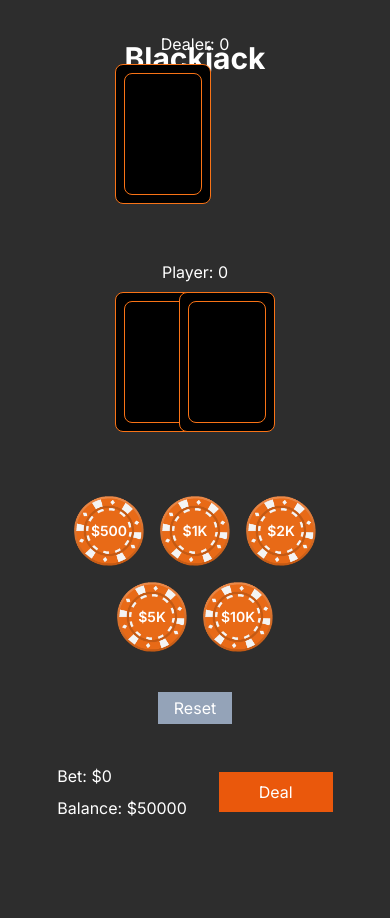
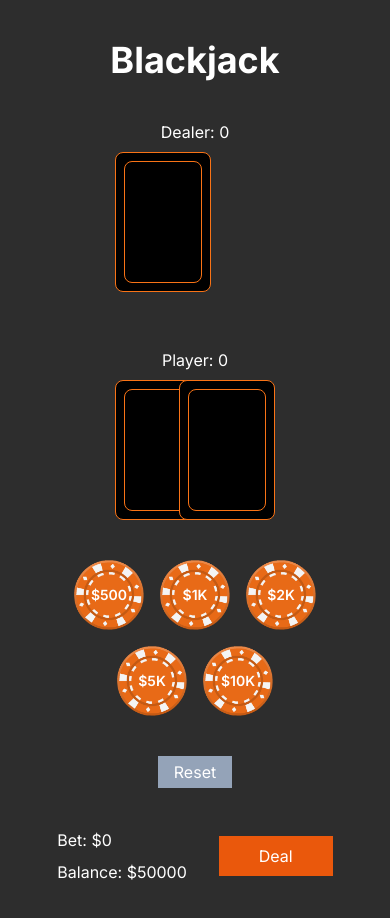
Before and after one commit to gelotuason/blackjack-card-game, a Next.js app: page / in a window 390 px wide. Shown: the top 918 px of the page. Before the commit the page ends 884 px from the top, so only its background shows below. Built offline with nearby package versions, Linux system fonts and the light colour scheme.

Commit message:
adjusted layout

```diff
--- a/src/app/components/Game.tsx
+++ b/src/app/components/Game.tsx
@@ -205,8 +205,8 @@ export default function Game() {
     }, [isGameOver]);
 
     return (
-        <main className="h-full grid content-center gap-10">
-            <section className="grid grid-cols-1 md:grid-cols-2 gap-16 md:gap-0 place-items-center">
+        <main className="h-max md:h-full grid content-center gap-10">
+            <section className="grid grid-cols-1 md:grid-cols-2 gap-10 md:gap-0 place-items-center">
                 <div className="space-y-14">
                     <div>
                         <motion.h1
--- a/src/app/page.tsx
+++ b/src/app/page.tsx
@@ -4,8 +4,8 @@ import Game from "./components/Game";
 export default function Home() {
 
   return (
-    <main className="h-screen max-w-[1220px] mx-auto p-10">
-      <h1 className="text-center text-3xl font-bold">Blackjack</h1>
+    <main className="h-screen max-w-[1220px] mx-auto p-10 relative">
+      <h1 className="text-center text-4xl font-bold mb-10 md:mb-0">Blackjack</h1>
       <Game />
     </main>
   );
```
